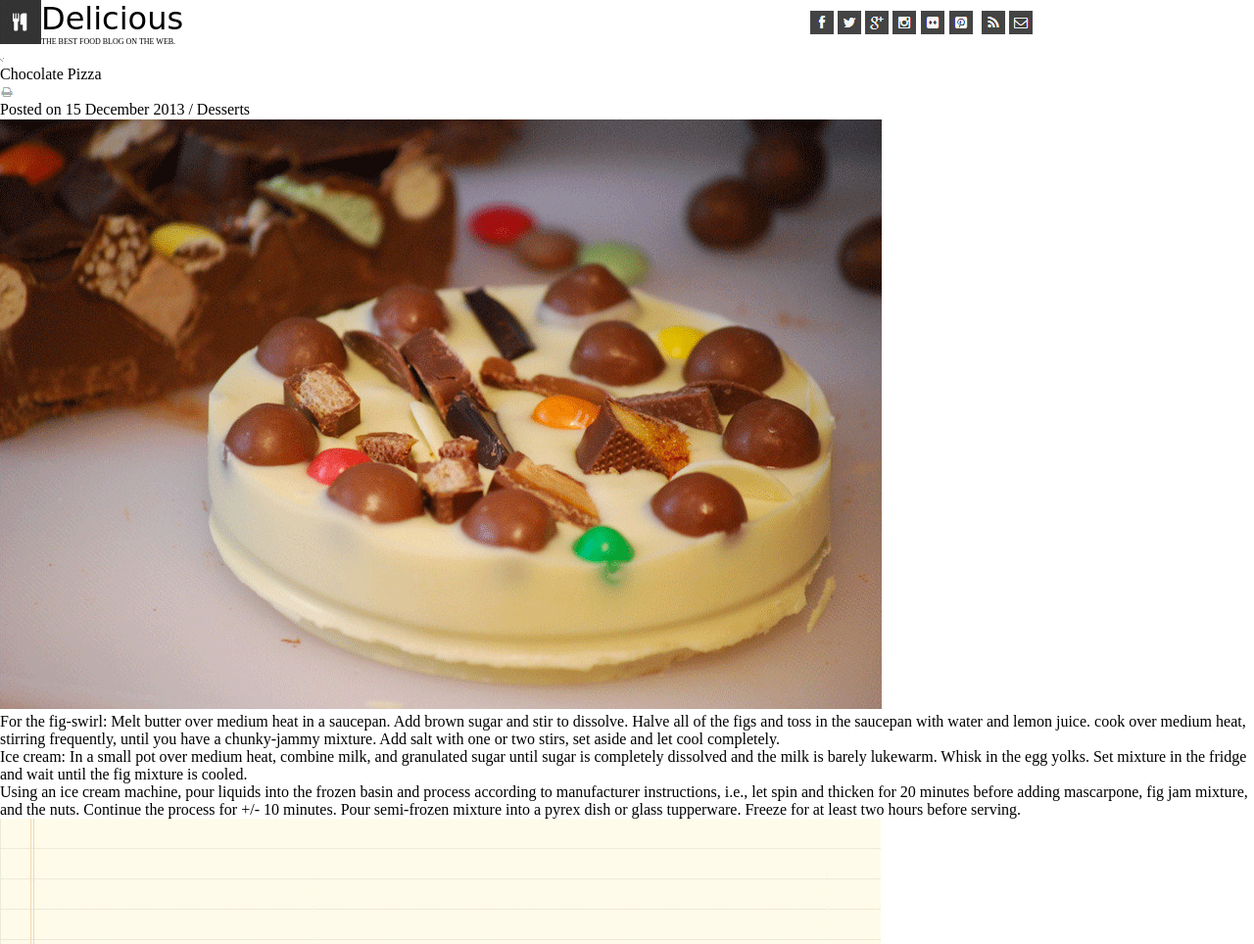
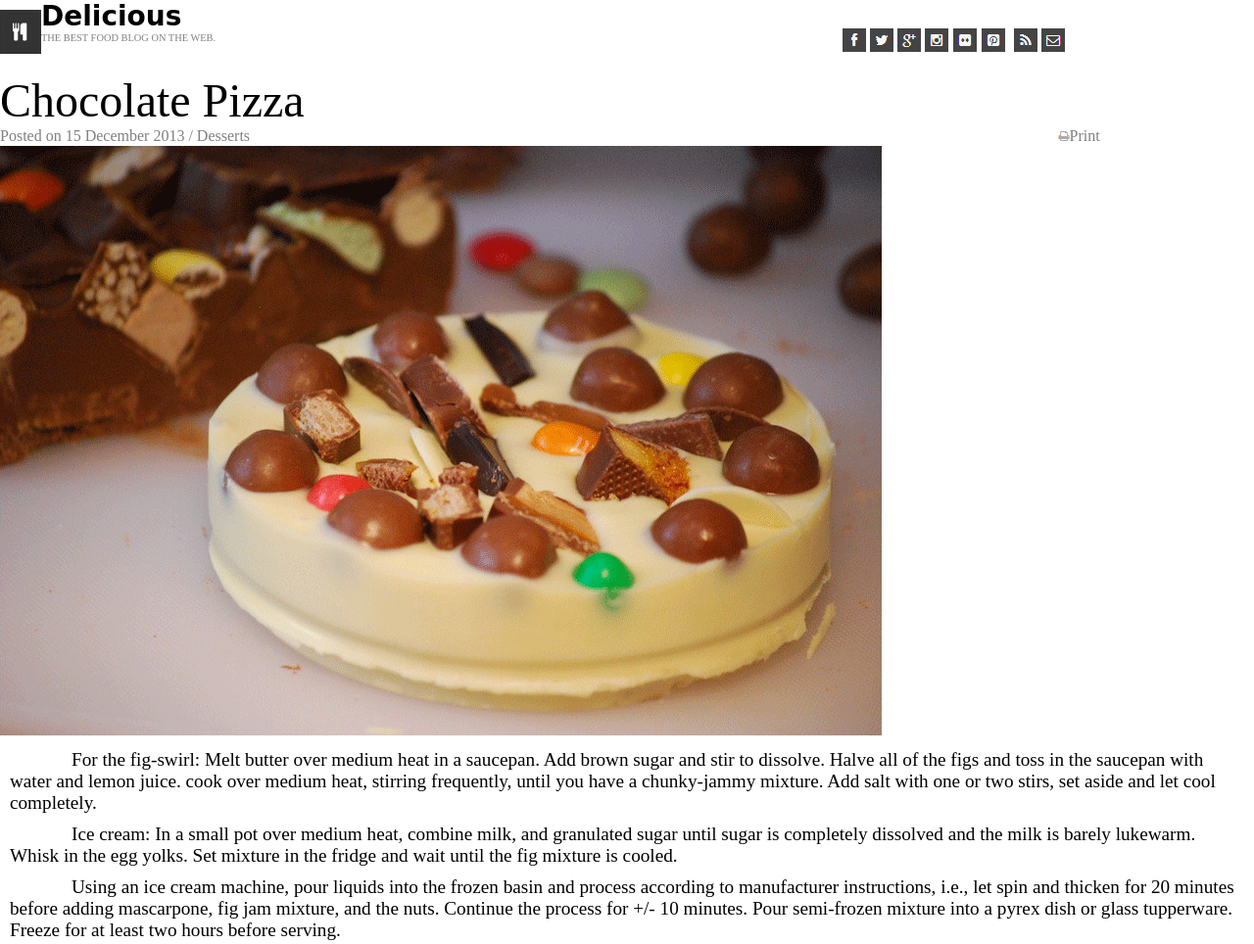
Before and after one commit to pete-hamrick/lab-10a-chocolate-pizza, a plain HTML site: page index.html in a window 1280 px wide. Shown: the top 964 px of the page at 98% size. Drawn offline with Linux system fonts and the light colour scheme.

Commit message:
styled header, title and paragraphs

```diff
--- a/index.html
+++ b/index.html
@@ -7,19 +7,19 @@
     <meta http-equiv="X-UA-Compatible" content="ie=edge">
     <link href="https://fonts.googleapis.com/css2?family=Titillium+Web:wght@300&display=swap" rel="stylesheet">
     <link rel="stylesheet" href="./styles/reset.css">
-    <link rel="stylesheet" href="./styles/style.css">
     <link rel="stylesheet" href="./styles/home.css">
     <title>Document</title>
 </head>
 
 <body>
     <header>
-       <div> <img id="main-logo" src="./assets/logo.png" alt="delicious logo">
+       <div>
+           <img id="main-logo" src="./assets/logo.png" alt="delicious logo">
        </div>
         <div>
-        <h1 id="site-title">Delicious</h1>
-        <h3 id="sub-head">THE BEST FOOD BLOG ON THE WEB.</h3>
-    </div>
+            <h1 id="site-title">Delicious</h1>
+            <h3 id="sub-head">THE BEST FOOD BLOG ON THE WEB.</h3>
+        </div>
 
 
         <div class="social-links">
@@ -35,22 +35,26 @@
     </header>
     <!-- figure out bottom border diagonal thingy IS IT HR IMG?-->
     <div class="border">
-        <img src="./assets/hr-img.png" alt="border image">
+        <!-- <img src="./assets/hr-img.png" alt="border image"> -->
     </div>
     <main>
-        <section id="recipe-title">
-            <h2>Chocolate Pizza</h2>
-            <img src="./assets/print-icon.png" alt="print-icon">
-            <h6>Posted on 15 December 2013 / Desserts</h6>
-        </section>
+        <div id="recipe-title">
+            <div>
+                <h2>Chocolate Pizza</h2>
+                <h6>Posted on 15 December 2013 / Desserts</h6>
+            </div>
+            <div id="print-icon">
+                <img src="./assets/print-icon.png" alt="print-icon">Print
+            </div>
+        </div>
         <section id="chocolate-pizza">
             <img src="./assets/choco-pizza.png" alt="choco-pizza">
         </section>
-        <section id="directions">
+        <div id="directions">
             <p>For the fig-swirl: Melt butter over medium heat in a saucepan. Add brown sugar and stir to dissolve. Halve all of the figs and toss in the saucepan with water and lemon juice. cook over medium heat, stirring frequently, until you have a chunky-jammy mixture. Add salt with one or two stirs, set aside and let cool completely.</p>
             <p>Ice cream: In a small pot over medium heat, combine milk, and granulated sugar until sugar is completely dissolved and the milk is barely lukewarm. Whisk in the egg yolks. Set mixture in the fridge and wait until the fig mixture is cooled.</p>
             <p>Using an ice cream machine, pour liquids into the frozen basin and process according to manufacturer instructions, i.e., let spin and thicken for 20 minutes before adding mascarpone, fig jam mixture, and the nuts. Continue the process for +/- 10 minutes. Pour semi-frozen mixture into a pyrex dish or glass tupperware. Freeze for at least two hours before serving.</p>
-        </section>
+        </div>
         <div class="ingredients-panel">
             <img id="ingredients-img" src="./assets/list-bg.png" alt="notepad">
             <section id="ingredients-text">
--- a/styles/home.css
+++ b/styles/home.css
@@ -1,30 +1,63 @@
+header {
+  display: flex;
+  flex-direction: row;
+  flex-wrap: nowrap;
+  height: 75px;
+}
+#main-logo {
+  order: 1;
+  margin-top: 10px;
+}
 h1 {
-    font-size: 2rem;
-    font-family:cursive;
+  font-size: 1.75rem;
+  font-family: cursive;
+  font-weight: bold;
 }
-h3{
-    font-size: .5rem;
+h3 {
+  font-size: 0.65rem;
+  color: grey;
 }
-header{
-    display: flex;
-    flex-direction:row;
-    flex-wrap: nowrap;
+.social-links {
+  margin-left: 50%;
+  align-content: center;
+  margin-top: 10px;
+}
+#rss {
+  margin-left: 5px;
 }
 
-#main-logo{
-    order: 1;
+h2 {
+  font-size: 3rem;
+  order: 1;
 }
-#site-title{
-    order: 2;
+h6 {
+  color: grey;
+  order: 1;
 }
-#sub-head{
-    order: 2;
+#recipe-title {
+  display: flex;
+  flex-direction: row;
 }
-.social-links{
-    margin-left: 50%;
-    align-content: center;
+#print-icon {
+  order: 2;
+  margin-left: 60%;
+  align-self: flex-end;
+  color: grey;
+}
 
+#site-title {
+  order: 2;
 }
-#rss{
-    margin-left: 5px;
+#sub-head {
+  order: 2;
 }
+p {
+  font-size: 1.2rem;
+  text-indent: 5%;
+  margin: 10px;
+}
+
+.border {
+  background-image: url("../assets/hr-img.png");
+  background-repeat: repeat-x;
+}
```
